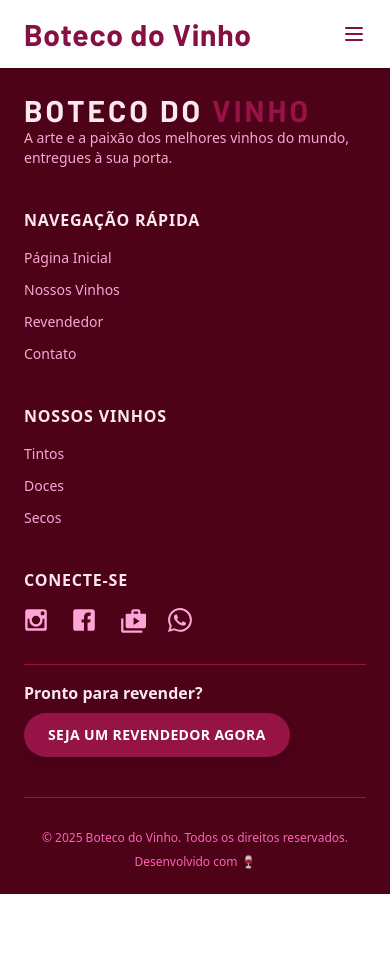
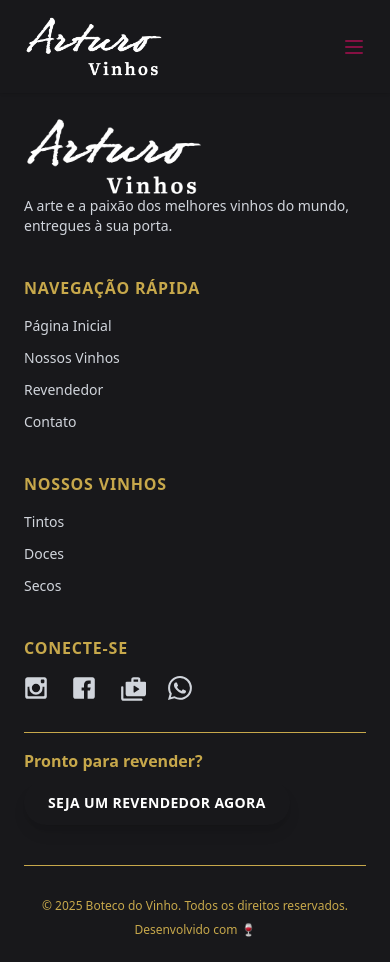
Before and after one commit to EmanuelMarquessf/Arturo-project, a website with bundled scripts: page index.html in a window 390 px wide. Before the commit the page ends 894 px from the top, so only its background shows below. Built offline with nearby package versions, Linux system fonts and the light colour scheme.

Commit message:
feat: header and footer

```diff
--- a/index.html
+++ b/index.html
@@ -5,7 +5,7 @@
     <meta name="viewport" content="width=device-width, initial-scale=1.0" />
     <title>Arturus Project</title>
     <script src="https://cdn.jsdelivr.net/npm/@tailwindcss/browser@4"></script>
-    <link rel="stylesheet" href="./src/main.css" />
+    <link rel="stylesheet" href="./src/main2.css" />
     <link rel="preconnect" href="https://fonts.googleapis.com" />
     <link rel="preconnect" href="https://fonts.gstatic.com" crossorigin />
     <link
@@ -14,8 +14,8 @@
     />
   </head>
   <body>
-    <div class="flex flex-col min-h-screen justify-between">
-      <header class="bg-white shadow-sm sticky top-0 z-10">
+    <div class="flex flex-col min-h-screen justify-between bg-light">
+      <header class="bg-zinc-900 shadow-sm sticky top-0 z-10">
         <div
           class="max-w-7xl mx-auto px-6 py-4 flex justify-between items-center"
         >
@@ -24,14 +24,14 @@
               href="/"
               class="barlow-bold text-3xl font-serif font-bold text-pink-900 tracking-wide hover:text-pink-700 transition duration-300"
             >
-              Boteco do Vinho
+              <img src="./public/logo/logo.png" class="w-35" alt="" />
             </a>
           </div>
 
           <nav class="hidden md:flex space-x-8 items-center relative">
             <a
               href="/"
-              class="text-gray-600 font-medium text-base hover:text-pink-700 transition duration-300 ease-in-out"
+              class="text-gray-300 font-medium text-base hover:text-pink-700 transition duration-300 ease-in-out"
             >
               Página Inicial
             </a>
@@ -39,7 +39,7 @@
             <div class="relative group" id="wine-dropdown-container">
               <button
                 id="wine-dropdown-button"
-                class="text-gray-600 font-medium text-base hover:text-pink-700 transition duration-300 ease-in-out flex items-center group-hover:text-pink-700"
+                class="text-gray-300 font-medium text-base hover:text-pink-700 transition duration-300 ease-in-out flex items-center group-hover:text-pink-700"
               >
                 Nossos Vinhos
                 <svg
@@ -80,13 +80,13 @@
 
             <a
               href="/revendedor"
-              class="text-gray-600 font-medium text-base hover:text-pink-700 transition duration-300 ease-in-out"
+              class="text-gray-300 font-medium text-base hover:text-pink-700 transition duration-300 ease-in-out"
             >
               Revendedor
             </a>
             <a
               href="/contato"
-              class="border border-pink-700 text-pink-700 hover:bg-pink-700 hover:text-white rounded-full px-4 py-2 transition duration-300 font-medium text-base"
+              class="border border-gold text-gold hover:bg-gold hover:text-white rounded-full px-4 py-2 transition duration-300 font-medium text-base"
             >
               Contato
             </a>
@@ -114,19 +114,20 @@
         </div>
       </header>
 
-      <footer class="bg-rose-950 text-white">
+      <footer class="bg-zinc-900 text-white">
         <div class="max-w-7xl mx-auto px-6 py-6">
           <div
-            class="grid grid-cols-1 md:grid-cols-4 gap-10 border-b border-brightWine pb-10"
+            class="grid grid-cols-1 md:grid-cols-4 gap-10 border-b border-gold pb-10"
           >
             <div class="space-y-4">
               <a
                 href="#"
-                class="barlow-bold text-3xl font-serif font-bold tracking-widest text-pink-100 hover:text-white transition duration-300"
+                class="barlow-bold text-3xl font-serif font-bold tracking-widest text-gold hover:text-white transition duration-300"
               >
-                BOTECO DO <span class="text-brightWine">VINHO</span>
+                <!-- BOTECO DO <span class="text-brightWine">VINHO</span> -->
+                <img src="./public/logo/logo.png" alt=""  class="w-45"/>
               </a>
-              <p class="text-sm text-pink-300">
+              <p class="text-sm text-gray-300">
                 A arte e a paixão dos melhores vinhos do mundo, entregues à sua
                 porta.
               </p>
@@ -134,7 +135,7 @@
 
             <div>
               <h3
-                class="text-base font-bold mb-4 uppercase tracking-wider text-pink-100"
+                class="text-base font-bold mb-4 uppercase tracking-wider text-gold"
               >
                 Navegação Rápida
               </h3>
@@ -142,28 +143,28 @@
                 <li>
                   <a
                     href="/"
-                    class="text-pink-300 hover:text-white transition duration-200 text-sm block"
+                    class="text-gray-300 hover:text-white transition duration-200 text-sm block"
                     >Página Inicial</a
                   >
                 </li>
                 <li>
                   <a
                     href="/nossos-vinhos"
-                    class="text-pink-300 hover:text-white transition duration-200 text-sm block"
+                    class="text-gray-300 hover:text-white transition duration-200 text-sm block"
                     >Nossos Vinhos</a
                   >
                 </li>
                 <li>
                   <a
                     href="/revendedor"
-                    class="text-pink-300 hover:text-white transition duration-200 text-sm block"
+                    class="text-gray-300 hover:text-white transition duration-200 text-sm block"
                     >Revendedor</a
                   >
                 </li>
                 <li>
                   <a
                     href="/contato"
-                    class="text-pink-300 hover:text-white transition duration-200 text-sm block"
+                    class="text-gray-300 hover:text-white transition duration-200 text-sm block"
                     >Contato</a
                   >
                 </li>
@@ -172,7 +173,7 @@
 
             <div>
               <h3
-                class="text-base font-bold mb-4 uppercase tracking-wider text-pink-100"
+                class="text-base font-bold mb-4 uppercase tracking-wider text-gold"
               >
                 Nossos Vinhos
               </h3>
@@ -180,21 +181,21 @@
                 <li>
                   <a
                     href="/"
-                    class="text-pink-300 hover:text-white transition duration-200 text-sm block"
+                    class="text-gray-300 hover:text-white transition duration-200 text-sm block"
                     >Tintos</a
                   >
                 </li>
                 <li>
                   <a
                     href="/nossos-vinhos"
-                    class="text-pink-300 hover:text-white transition duration-200 text-sm block"
+                    class="text-gray-300 hover:text-white transition duration-200 text-sm block"
                     >Doces</a
                   >
                 </li>
                 <li>
                   <a
                     href="/revendedor"
-                    class="text-pink-300 hover:text-white transition duration-200 text-sm block"
+                    class="text-gray-300 hover:text-white transition duration-200 text-sm block"
                     >Secos</a
                   >
                 </li>
@@ -203,7 +204,7 @@
 
             <div class="space-y-4">
               <h3
-                class="text-base font-bold mb-4 uppercase tracking-wider text-pink-100"
+                class="text-base font-bold mb-4 uppercase tracking-wider text-gold"
               >
                 Conecte-se
               </h3>
@@ -212,7 +213,7 @@
                 <a
                   href="https://instagram.com/suamarca"
                   target="_blank"
-                  class="w-6 h-6 text-pink-300 hover:text-pink-500 transition duration-200"
+                  class="w-6 h-6 text-gray-300 hover:text-gray-100 transition duration-200"
                 >
                   <svg
                     xmlns="http://www.w3.org/2000/svg"
@@ -229,7 +230,7 @@
                 <a
                   href="https://facebook.com/suamarca"
                   target="_blank"
-                  class="w-6 h-6 text-pink-300 hover:text-blue-500 transition duration-200"
+                  class="w-6 h-6 text-gray-300 hover:text-gray-100 transition duration-200"
                 >
                   <svg
                     xmlns="http://www.w3.org/2000/svg"
@@ -245,7 +246,7 @@
                 </a>
                 <a
                   href="/"
-                  class="w-6 h-6 text-pink-300 hover:text-white transition duration-200"
+                  class="w-6 h-6 text-gray-300 hover:text-gray-100 transition duration-200"
                 >
                   <svg
                     xmlns="http://www.w3.org/2000/svg"
@@ -263,7 +264,7 @@
                 <a
                   href="https://wa.me/5511987654321"
                   target="_blank"
-                  class="w-6 h-6 text-pink-300 hover:text-green-400 transition duration-200"
+                  class="w-6 h-6 text-gray-300 hover:text-gray-100  transition duration-200"
                 >
                   <svg
                     xmlns="http://www.w3.org/2000/svg"
@@ -280,8 +281,8 @@
                 </a>
               </div>
 
-              <div class="mt-8 pt-4 border-t border-brightWine">
-                <h4 class="text-base font-semibold text-pink-100">
+              <div class="mt-8 pt-4 border-t border-gold">
+                <h4 class="text-base font-semibold text-gold">
                   Pronto para revender?
                 </h4>
                 <a
@@ -297,11 +298,14 @@
           <div
             class="pt-8 text-center md:flex md:justify-between md:items-center"
           >
-            <p id="footer-year" class="text-xs text-pink-400 order-2 md:order-1">
-              &copy; {{ new Date().getFullYear() }} Boteco do Vinho. Todos os direitos
-              reservados.
+            <p
+              id="footer-year"
+              class="text-xs text-gold order-2 md:order-1"
+            >
+              &copy; {{ new Date().getFullYear() }} Boteco do Vinho. Todos os
+              direitos reservados.
             </p>
-            <p class="text-xs text-pink-400 mt-2 md:mt-0 order-1 md:order-2">
+            <p class="text-xs text-gold mt-2 md:mt-0 order-1 md:order-2">
               Desenvolvido com 🍷
             </p>
           </div>
--- a/src/main.css
+++ b/src/main.css
@@ -1,6 +1,22 @@
 :root {
   --primaryColor: #67043B;
-  --secondaryColor: #951345
+  --secondaryColor: #951345;
+
+
+  --brightYellow: #DEDACC;
+  --golden: #C7A84B;
+}
+
+.bg-brightYellow{
+  background-color: var(--brightYellow);
+}
+
+.border-golden{
+  border-color: var(--golden);
+}
+
+.text-golden{
+  color: var(--golden);
 }
 
 .bg-darkWine{
--- /dev/null
+++ b/src/main2.css
@@ -0,0 +1,62 @@
+:root {
+  --color-background-dark: #1C1C1C;
+  --color-background-light: #F5F5F5;
+  --color-text-light: #FFFFFF;
+  --color-text-dark: #333333;
+  --color-accent-gold: #C7A84B;
+  --color-emphasis-red: #9E0000;
+  --color-accent-gold-hover: #D8BD69;
+  --color-button-secondary-bg: #EAEAEA;
+  --color-button-primary-text: var(--color-text-dark);
+}
+
+/* CLASSES PARA COR DE TEXTO (color) */
+
+.text-gold {
+  color: var(--color-accent-gold);
+}
+
+.text-dark {
+  color: var(--color-text-dark);
+}
+
+.text-light {
+  color: var(--color-text-light);
+}
+
+.text-red-emphasis {
+  color: var(--color-emphasis-red);
+}
+
+
+/* CLASSES PARA COR DE FUNDO (background-color) */
+
+.bg-dark {
+  background-color: var(--color-background-dark);
+}
+
+.bg-light {
+  background-color: var(--color-background-light);
+}
+
+.bg-gold {
+  background-color: var(--color-accent-gold);
+}
+
+
+/* CLASSES PARA COR DE BORDA (border-color) */
+
+.border-gold {
+  border-color: var(--color-accent-gold);
+  border-style: solid;
+}
+
+.border-dark {
+  border-color: var(--color-background-dark);
+  border-style: solid;
+}
+
+.border-red-emphasis {
+  border-color: var(--color-emphasis-red);
+  border-style: solid;
+}
```
Also changed, not shown: public/logo/WhatsApp Image 2025-11-15 at 14.50.49_528e8cf5.jpg (added), public/logo/logo.png (added), 2 other files.
